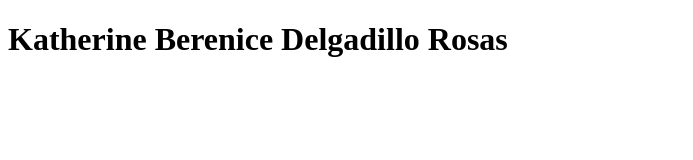
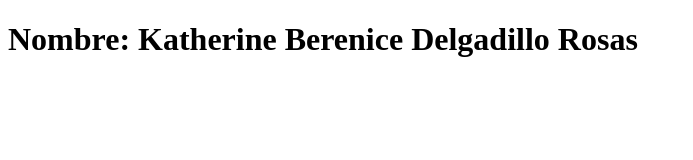
Before and after one commit to iGeek0/bootcamp-22-colab, a plain HTML site: page Katherine.html in a window 1280 px wide. Shown: the whole page, without its empty margins (0-693 px from the left). Drawn offline with Linux system fonts and the light colour scheme.

Commit message:
Update Katherine.html

```diff
--- a/Katherine.html
+++ b/Katherine.html
@@ -6,6 +6,6 @@
     <title>Document</title>
 </head>
 <body>
-    <h1>Katherine Berenice Delgadillo Rosas</h1>
+    <h1>Nombre: Katherine Berenice Delgadillo Rosas</h1>
 </body>
 </html>
```
